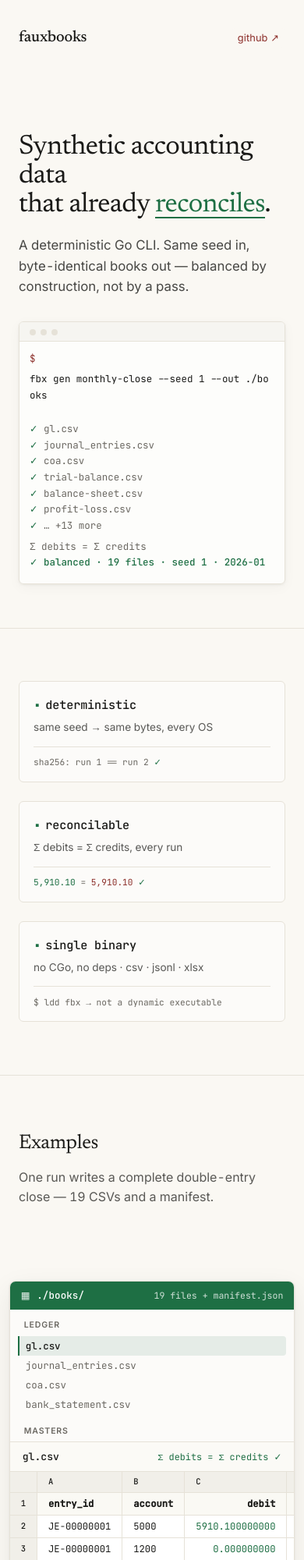
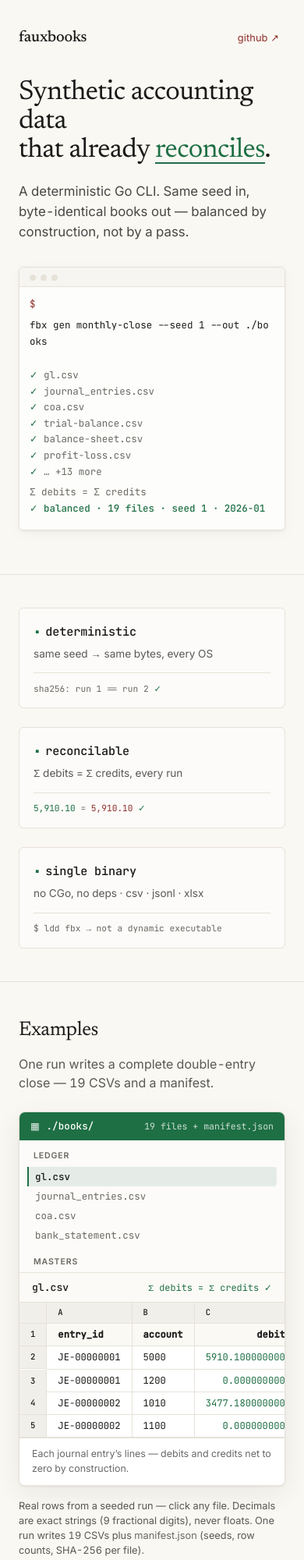
Before and after one commit to humzakhan/fauxbooks, a website: page landing-page/public/index.html in a window 390 px wide. Shown: the top 2000 px of the page at 78% size. Drawn offline with Linux system fonts and the light colour scheme.

Commit message:
fix(landing-page): coherent spacing + single alignment spine
Page-wide coherence pass:
- Unify on one column (--col-max 680→780) and pull the Examples explorer back inside it (removed the 940px breakout + .examples-wide), so hero, features, Examples heading+window, CTA and footer all share one left/right spine — fixes the explorer being shifted left of everything else.
- Add --section-y (clamp 40–60px) and apply it uniformly to every band so inter-section gaps are consistent (was a mix of 80–88px clamps).
- Remove the oversized headline margin-top (clamp 48–80px → 8–16px) that left a large void under the masthead.
- Balance the explorer height: tree max-height 460→300 (scrolls), drop the preview max-height so the sheet pane no longer leaves a big empty area.

```diff
--- a/landing-page/public/index.html
+++ b/landing-page/public/index.html
@@ -61,8 +61,7 @@
       <div class="wrap examples">
         <h2 class="section-title">Examples</h2>
         <p class="lede">One run writes a complete double-entry close — 19 CSVs and a manifest.</p>
-      </div>
-      <div class="examples-wide">
+
         <div class="explorer" id="file-explorer">
           <div class="explorer__chrome" aria-hidden="true">
             <span class="explorer__app"><span class="explorer__grid-icon">▦</span> ./books/</span>
--- a/landing-page/public/styles.css
+++ b/landing-page/public/styles.css
@@ -15,8 +15,11 @@
   --pine:     #1E6F44;   /* forest green — debits / "in the black" */
 
   /* Column layout — one source of truth */
-  --col-max:  680px;
+  --col-max:  780px;
   --col-pad:  clamp(24px, 5vw, 56px);
+
+  /* Consistent vertical rhythm between sections */
+  --section-y: clamp(40px, 5vh, 60px);
 }
 
 /* ---------------------------------------------------------
@@ -78,33 +81,33 @@ body {
 
 /* Per-band vertical rhythm */
 .top-band > .wrap {
-  padding-top: 48px;
+  padding-top: 40px;
   padding-bottom: 0;
 }
 
 .hero-band > .wrap {
-  padding-top: clamp(32px, 6vh, 64px);
-  padding-bottom: clamp(48px, 8vh, 72px);
+  padding-top: clamp(20px, 3vh, 32px);
+  padding-bottom: var(--section-y);
 }
 
 .features-band > .wrap {
-  padding-top: clamp(56px, 8vh, 88px);
-  padding-bottom: clamp(56px, 8vh, 88px);
+  padding-top: var(--section-y);
+  padding-bottom: var(--section-y);
 }
 
 .examples-band > .wrap {
-  padding-top: clamp(56px, 8vh, 80px);
-  padding-bottom: clamp(56px, 8vh, 80px);
+  padding-top: var(--section-y);
+  padding-bottom: var(--section-y);
 }
 
 .cta-band > .wrap {
-  padding-top: clamp(56px, 8vh, 88px);
-  padding-bottom: clamp(56px, 8vh, 88px);
+  padding-top: var(--section-y);
+  padding-bottom: var(--section-y);
 }
 
 .footer-band > .wrap {
-  padding-top: 48px;
-  padding-bottom: 48px;
+  padding-top: var(--section-y);
+  padding-bottom: 40px;
 }
 
 /* ---------------------------------------------------------
@@ -166,7 +169,7 @@ body {
   line-height: 1.05;
   letter-spacing: -0.02em;
   color: var(--ink);
-  margin-top: clamp(48px, 10vh, 80px);
+  margin-top: clamp(8px, 2vh, 16px);
 }
 
 /* Headline accent word — pine with animated draw-in underline */
@@ -575,13 +578,8 @@ body {
 /* ---------------------------------------------------------
    File explorer — interactive ./books/ browser
    --------------------------------------------------------- */
-/* Breakout container — the spreadsheet window is wider than the text column */
-.examples-wide {
-  width: min(940px, 94vw);
-  margin: 1.5rem auto 0;
-}
-
 .explorer {
+  margin-top: 1.5rem;
   border: 1px solid var(--hairline);
   border-radius: 8px;
   background: #fff;
@@ -628,7 +626,7 @@ body {
 .explorer__tree {
   border-right: 1px solid var(--hairline);
   padding: 12px 10px;
-  max-height: 460px;
+  max-height: 300px;
   overflow-y: auto;
   background: rgba(250, 248, 243, 0.5);
 }
@@ -715,7 +713,6 @@ body {
   flex: 1;
   overflow: auto;
   min-height: 0;
-  max-height: 460px;
 }
 
 /* Excel-style sheet */
@@ -1063,7 +1060,7 @@ body {
   }
 
   .headline {
-    margin-top: clamp(32px, 8vh, 56px);
+    margin-top: clamp(6px, 1.5vh, 12px);
   }
 
   .copy-btn {
```
